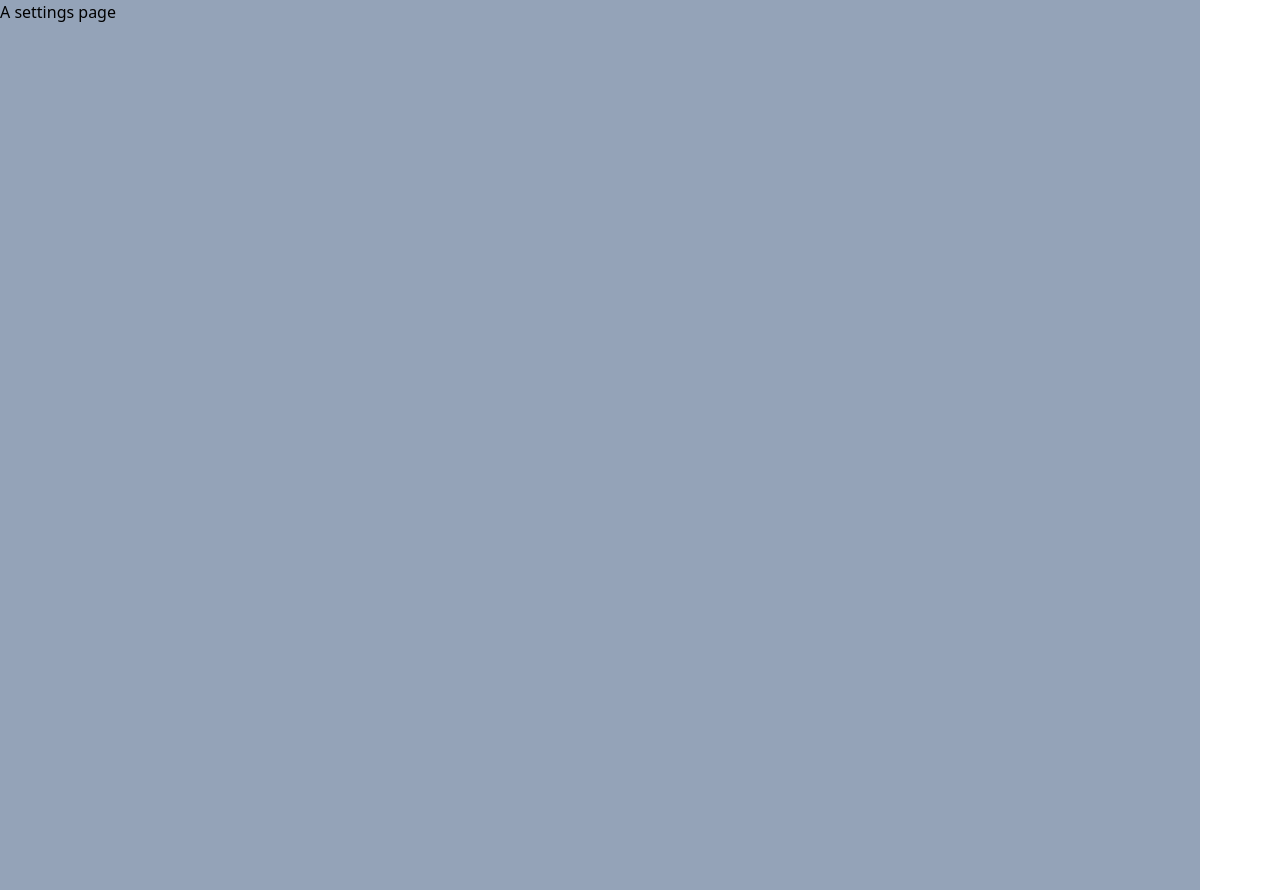
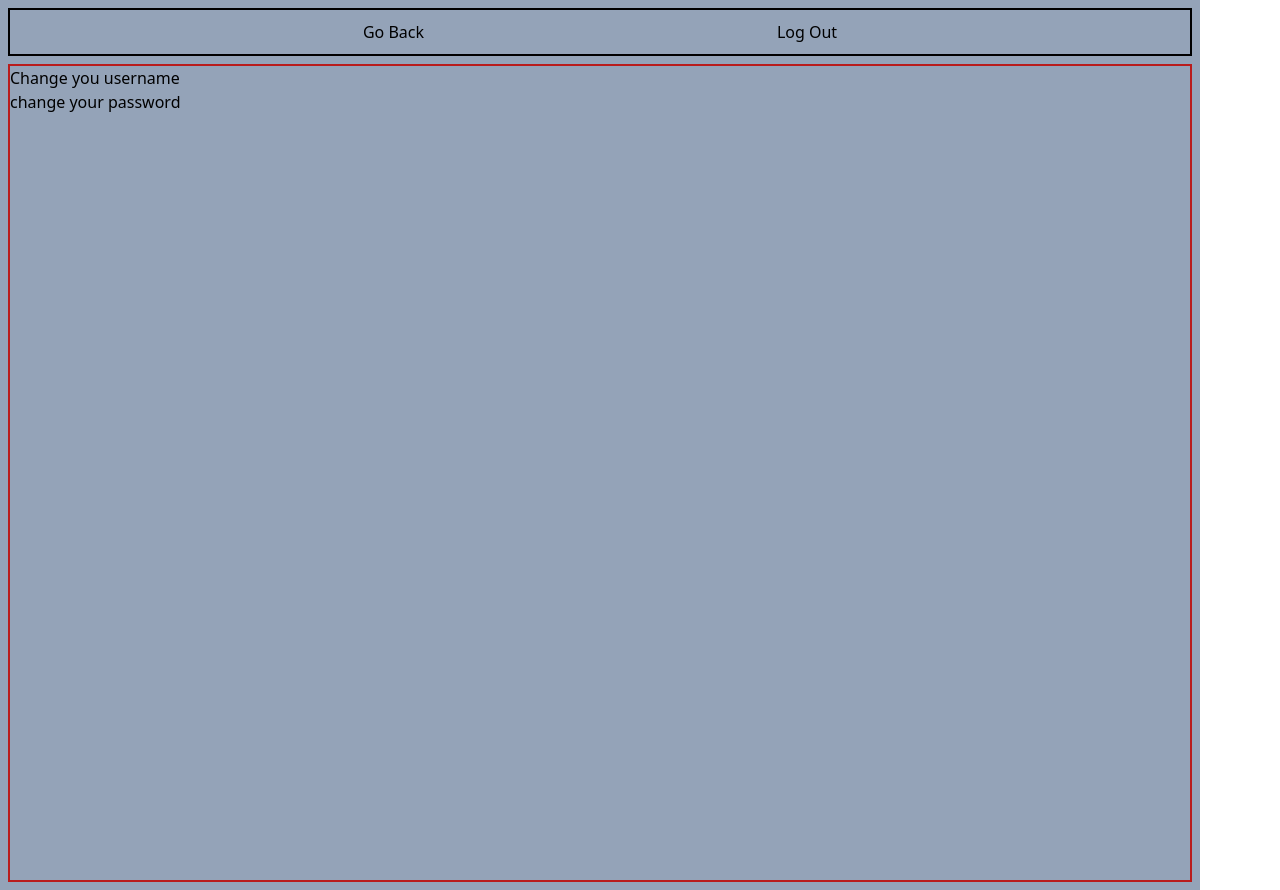
Before and after one commit to hyacinth-07/messenger, a React (Vite) app in the folder client/: page /app/settings in a window 1280 px wide. Built offline with nearby package versions, Linux system fonts and the light colour scheme.

Commit message:
mock settings options

```diff
--- /dev/null
+++ b/client/src/components/SettingsOptions.jsx
@@ -0,0 +1,8 @@
+export default function SettingsOptions() {
+	return (
+		<>
+			<p>Change you username</p>
+			<p>change your password</p>
+		</>
+	);
+}
--- a/client/src/routes/SettingsPage.jsx
+++ b/client/src/routes/SettingsPage.jsx
@@ -1,7 +1,24 @@
+import { Link } from 'react-router-dom';
+import SettingsOptions from '../components/SettingsOptions';
+
 export default function SettingsPage() {
 	return (
 		<>
-			<p>A settings page</p>
+			<main className="flex flex-col w-full h-full p-2">
+				<header className="border-2 border-black border-solid min-h-12">
+					<div className="flex justify-evenly h-full items-center">
+						<Link to="/app">
+							<p>Go Back</p>
+						</Link>
+						<Link to="/">
+							<button>Log Out</button>
+						</Link>
+					</div>
+				</header>
+				<section className="flex flex-col h-full mt-2 border-2 border-red-700 border-solid">
+					<SettingsOptions />
+				</section>
+			</main>
 		</>
 	);
 }
```
